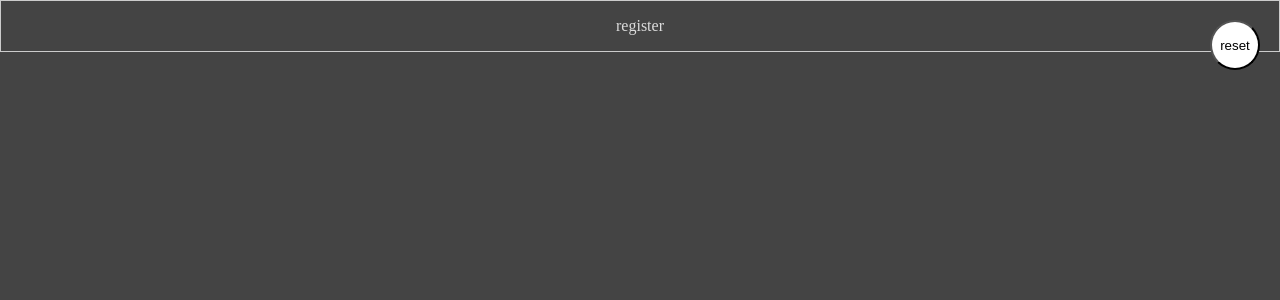
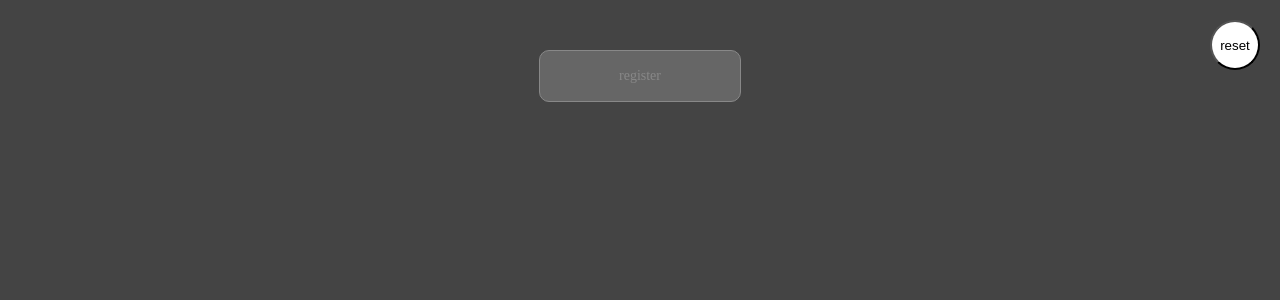
Before and after one commit to chengweiou/vue2, a Vue app: page / in a window 1280 px wide. Shown: the top 300 px of the page. Built offline with nearby package versions, Linux system fonts and the light colour scheme.

Commit message:
add style and more colorful style

```diff
--- a/src/App.vue
+++ b/src/App.vue
@@ -1,5 +1,5 @@
 <template>
-  <div>
+  <div class="f-c">
     <router-view/>
   </div>
 </template>
--- a/src/assets/css/global.css
+++ b/src/assets/css/global.css
@@ -31,6 +31,19 @@ button { outline: none; }
 .bg-grey { background: #aaa; }
 .c-grey { color: #aaa; }
 
+.bg-light-grey { background: #ddd; }
+.c-light-grey { color: #ddd; }
+
+.bg-blue { background: #13a; }
+.c-blue { color: #13a; }
+
+.bg-light-blue { background: #6af; }
+.c-light-blue { color: #6af; }
+
+.bg-purple { background: #aaf; }
+.c-purple { color: #aaf; }
+
+
 .f-t1 {
   font-size: 18px;
   font-weight: 500;
@@ -41,6 +54,10 @@ button { outline: none; }
 }
 .f-t3 {
   font-weight: 400;
+}
+
+.f-c {
+  font-size: 12px;
 }
 
 
--- a/src/store/module/flow.js
+++ b/src/store/module/flow.js
@@ -3,13 +3,13 @@ import clone from '@/fn/util/clone'
 const CLEAN_STATE = {
   cache: false,
   map: {
-    register: { nextNameList: ['login', 'saveXXX'], info: { url: 'POST /andromeda/register', param: 'username, password' }, func: () => console.log('func') },
-    login: { nextNameList: ['saveXXX'], info: { url: 'POST /andromeda/login', param: 'username, password' }, func: () => console.log('func') },
-    saveXXX: { nextNameList: ['findByIdXXX', 'findXXX'], info: { url: 'POST /xxx/', param: 'name, date, phone' }, func: () => console.log('func') },
-    deleteXXX: { nextNameList: ['saveXXX'], info: { url: 'DELETE /xxx/{id}', param: '' }, func: () => console.log('func') },
-    putXXX: { nextNameList: ['findByIdXXX', 'findXXX'], info: { url: 'PUT /xxx/{id}', param: 'name | date | phone' }, func: () => console.log('func') },
-    findByIdXXX: { nextNameList: ['deleteXXX', 'putXXX'], info: { url: 'GET /xxx/{id}', param: '' }, func: () => console.log('func') },
-    findXXX: { nextNameList: ['deleteXXX', 'findByIdXXX'], info: { url: 'GET /xxx', param: 'k?, start?, limit?' }, func: () => console.log('func') },
+    register: { nextNameList: ['login', 'saveWeapon'], info: { url: 'POST /andromeda/register', param: 'username, password' }, action: '' },
+    login: { nextNameList: ['saveWeapon'], info: { url: 'POST /andromeda/login', param: 'username, password' }, action: '' },
+    saveWeapon: { nextNameList: ['findByIdWeapon', 'findWeapon'], info: { url: 'POST /weapon/', param: 'name, date, phone' }, action: 'weapon/save' },
+    deleteWeapon: { nextNameList: ['saveWeapon'], info: { url: 'DELETE /weapon/{id}', param: '' }, action: '' },
+    updateWeapon: { nextNameList: ['findByIdWeapon', 'findWeapon'], info: { url: 'PUT /weapon/{id}', param: 'name | date | phone' }, action: 'weapon/update' },
+    findByIdWeapon: { nextNameList: ['deleteWeapon', 'updateWeapon'], info: { url: 'GET /weapon/{id}', param: '' }, action: 'weapon/findById' },
+    findWeapon: { nextNameList: ['deleteWeapon', 'findByIdWeapon'], info: { url: 'GET /weapon', param: 'k?, start?, limit?' }, action: 'weapon/find' },
   },
   step: [],
   first: '',
@@ -26,7 +26,7 @@ const actions = {
     state.step = []
     dispatch('next', { curr: { nextNameList: [state.first] }, prevNum: -1 })
   },
-  next({ commit, dispatch, state, rootState }, payload, config = {}) {
+  async next({ commit, dispatch, state, rootState }, payload, config = {}) {
     let prevNum = payload.prevNum
     let curr = payload.curr
     let currList = []
@@ -36,6 +36,10 @@ const actions = {
       currList.push({ name: name, ...cp })
     })
     state.step.push(currList)
+    if (curr.action) {
+      let rest = await dispatch(curr.action, {}, { root: true })
+      curr.info.result = rest
+    }
   },
 }
 
--- /dev/null
+++ b/src/store/module/weapon.js
@@ -0,0 +1,44 @@
+import service from '@/sdk/xxxService'
+import clone from '@/fn/util/clone'
+
+const CLEAN_STATE = {
+}
+
+const state = clone(CLEAN_STATE)
+
+const actions = {
+  async save({ commit, dispatch, state, rootState }, payload, config = {}) {
+    let rest = await service.save(payload)
+    return rest
+  },
+  async count({ commit, dispatch, state, rootState }, payload, config = {}) {
+    let rest = await service.count(state.filter)
+    return rest
+  },
+  async find({ commit, dispatch, state, rootState }, payload, config = {}) {
+    let rest = await service.find(state.filter)
+    return rest
+  },
+}
+
+const mutations = {
+  reset(state, e) {
+    state = clone(CLEAN_STATE)
+  },
+  detail(state, e) {
+    state.detail = e
+  },
+  total(state, e) {
+    state.total = e
+  },
+  list(state, e) {
+    state.list = e
+  },
+  filter(state, e) {
+    state.filter = e
+  },
+}
+
+export default {
+  namespaced: true, state, actions, mutations,
+}
--- a/src/view/flow/list.vue
+++ b/src/view/flow/list.vue
@@ -1,18 +1,23 @@
 <template>
-  <main>
+  <main class="center df-column" style="margin-top: 50px;">
     <div v-for="(currList, si) in step" :key="`s${si}`" class="df">
-      <label v-for="(e, i) in currList" :key="i" class="df df-column" style="flex: 1; border: 1px solid #ccc; overflow: hidden;" :class="{'bg-grey':e.active, 'c-white': e.active}" @click="call(e, si)">
-        <div class="center" style="height: 50px;">{{e.name}}</div>
-        <div class="center">
-          <input class="info-rdo" type="radio" name="infoRdo">
-          <div class="df df-column">
-            <div class="center" style="flex: 1;">{{e.info.url}}</div>
-            <div class="center" style="flex: 1;">{{e.info.param}}</div>
+      <label v-for="(e, i) in currList" :key="i">
+        <article class="df df-column card" style="width: 200px; border-radius: 10px; overflow: hidden;" :class="{'active': e.active}" @click="call(e, si)">
+          <div class="center f-t2" style="height: 50px;">{{e.name}}</div>
+          <div class="center">
+            <input class="info-rdo" type="radio" name="infoRdo">
+            <div class="df df-column" style="width: 100%;">
+              <div class="center c-light-blue" style="">{{e.info.url}}</div>
+              <div class="center c-light-blue" style="">{{e.info.param}}</div>
+              <div v-if="e.info.result" class="center df-column c-purple" style="width: 100%; border-top: 1px solid #ccf;">
+                {{e.info.result}}
+              </div>
+            </div>
           </div>
-        </div>
+        </article>
       </label>
     </div>
-    <button class="bg-white" style="width: 50px; height: 50px; border-radius: 50%; position: fixed; top: 20px; right: 20px;" @click="reset">reset</button>
+    <button class="bg-white btn-reset" style="width: 50px; height: 50px; border-radius: 50%; position: fixed; top: 20px; right: 20px;" @click="reset">reset</button>
   </main>
 </template>
 
@@ -49,6 +54,12 @@ export default {
 </script>
 <style scoped>
 .info-rdo { display: none; }
-.info-rdo ~ div { flex: 1; height: 100px; max-height: 0;}
+.info-rdo ~ div { max-height: 0; }
 .info-rdo:checked ~ div { max-height: 500px; }
+.info-rdo:hover ~ div { max-height: 500px; transition: max-height .5s ease-in-out; }
+
+.card { background: #666; border: 1px solid #888; color: #888; }
+.card.active { background: #444; border: 1px solid #fff; color: #ddd; }
+
+.btn-reset:hover { transform: scale(1.2); transition: all .5s ease-in-out; }
 </style>
```
